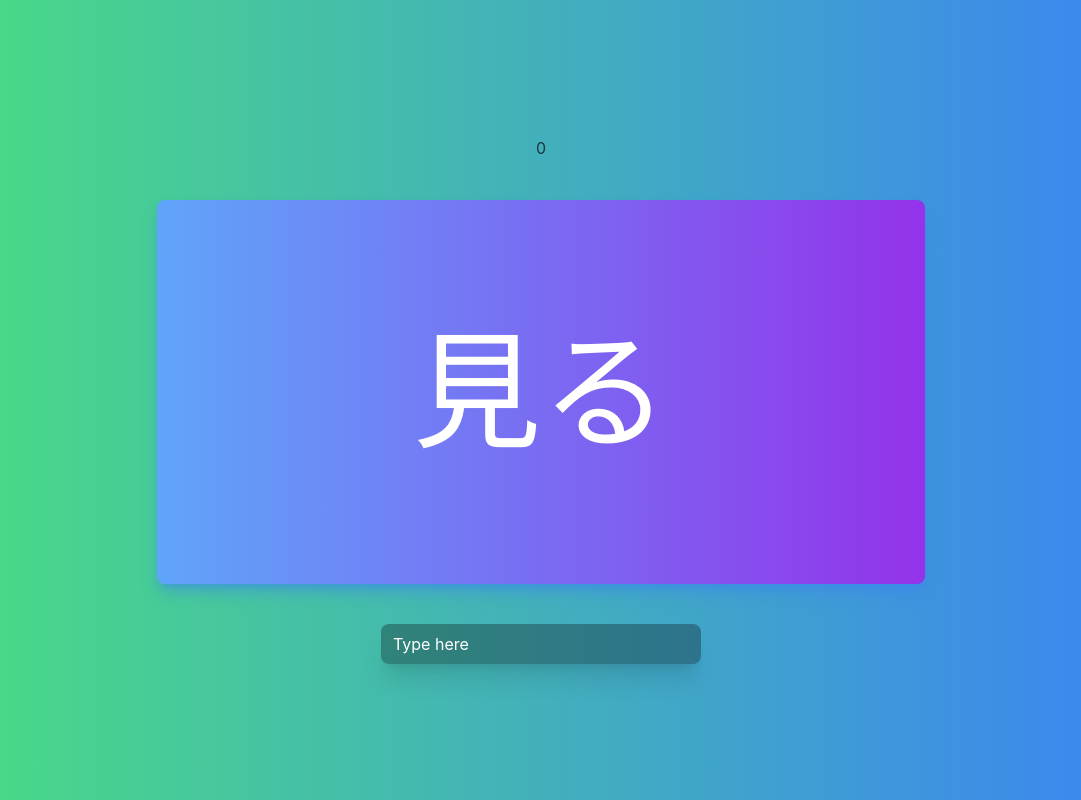
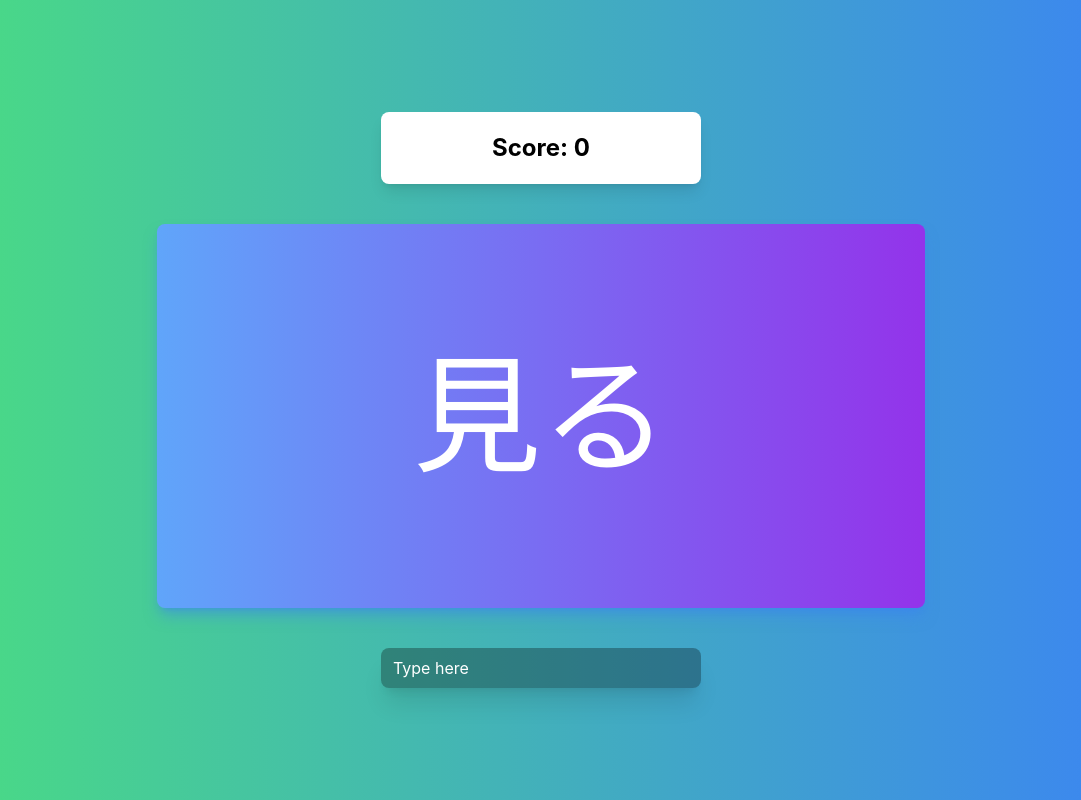
Before and after one commit to FeiserR/Kanji-Game, a React (Vite) app: page / in a window 1280 px wide. Shown: the whole page, without its empty margins (99-1180 px from the left). Built offline with nearby package versions, Linux system fonts and the light colour scheme.

Commit message:
styled the score bar

```diff
--- a/src/questionBox.tsx
+++ b/src/questionBox.tsx
@@ -20,6 +20,7 @@ const defaultQuestion: Question = {
   answer: [],
   translation: ''
 };
+
 
 
 
@@ -47,7 +48,6 @@ function QuestionBox({score, setScore, input, setInput}: QuestionBoxProps) {
         if (input === answer) {
           setScore(score + 1)
           goToNextQuestion()
-          console.log('score', score)
         }
       })
     }
--- a/src/scoreBar.tsx
+++ b/src/scoreBar.tsx
@@ -8,8 +8,8 @@ function ScoreBar({score}: ScoreBarProps) {
 
 
   return (
-    <div>
-      <p>{score}</p>
+    <div className='bg-white p-5 rounded-lg shadow-lg text-center w-1/4 mx-auto' >
+      <p className='text-2xl font-bold text-black'>Score: {score}</p>
     </div>
   )
 }
```
